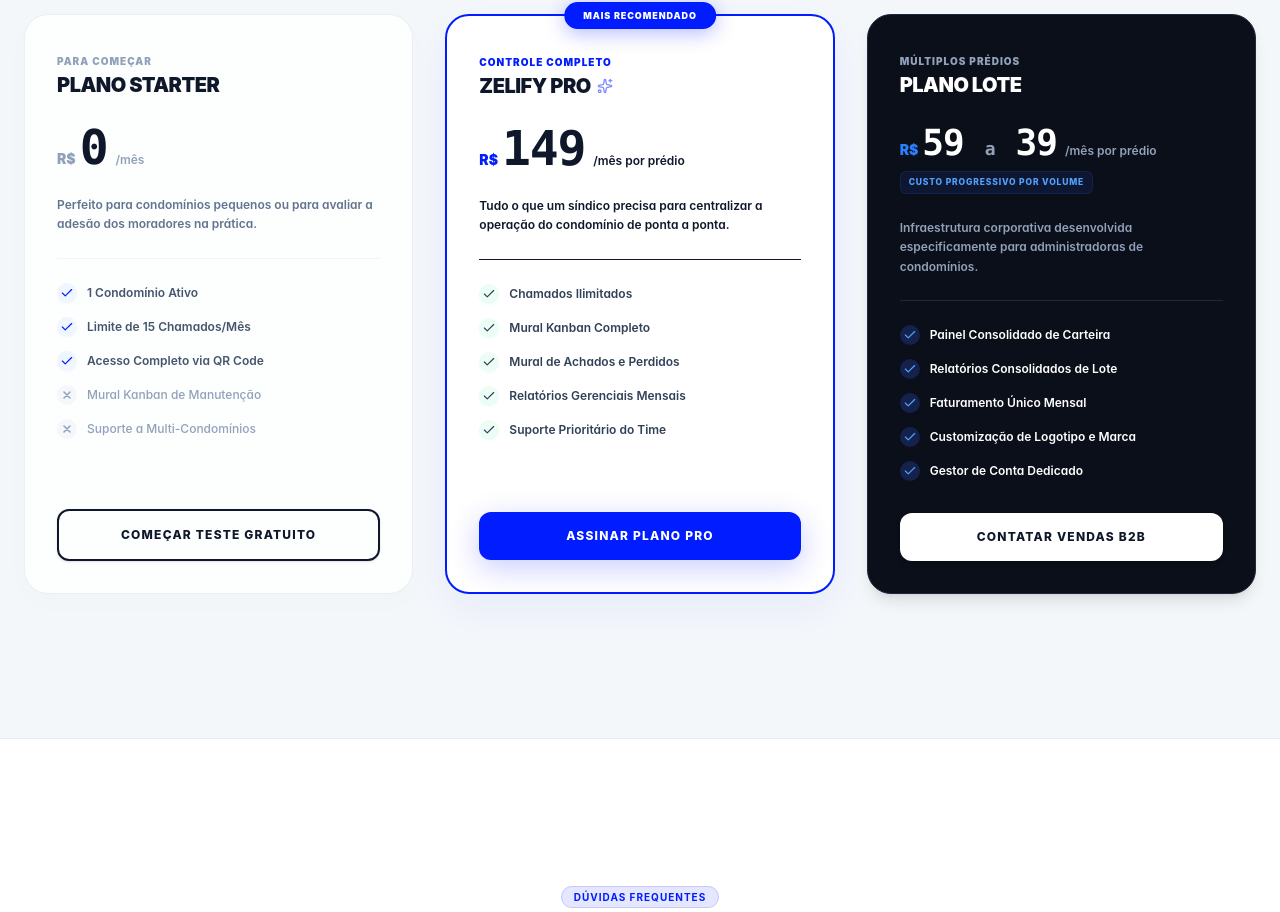
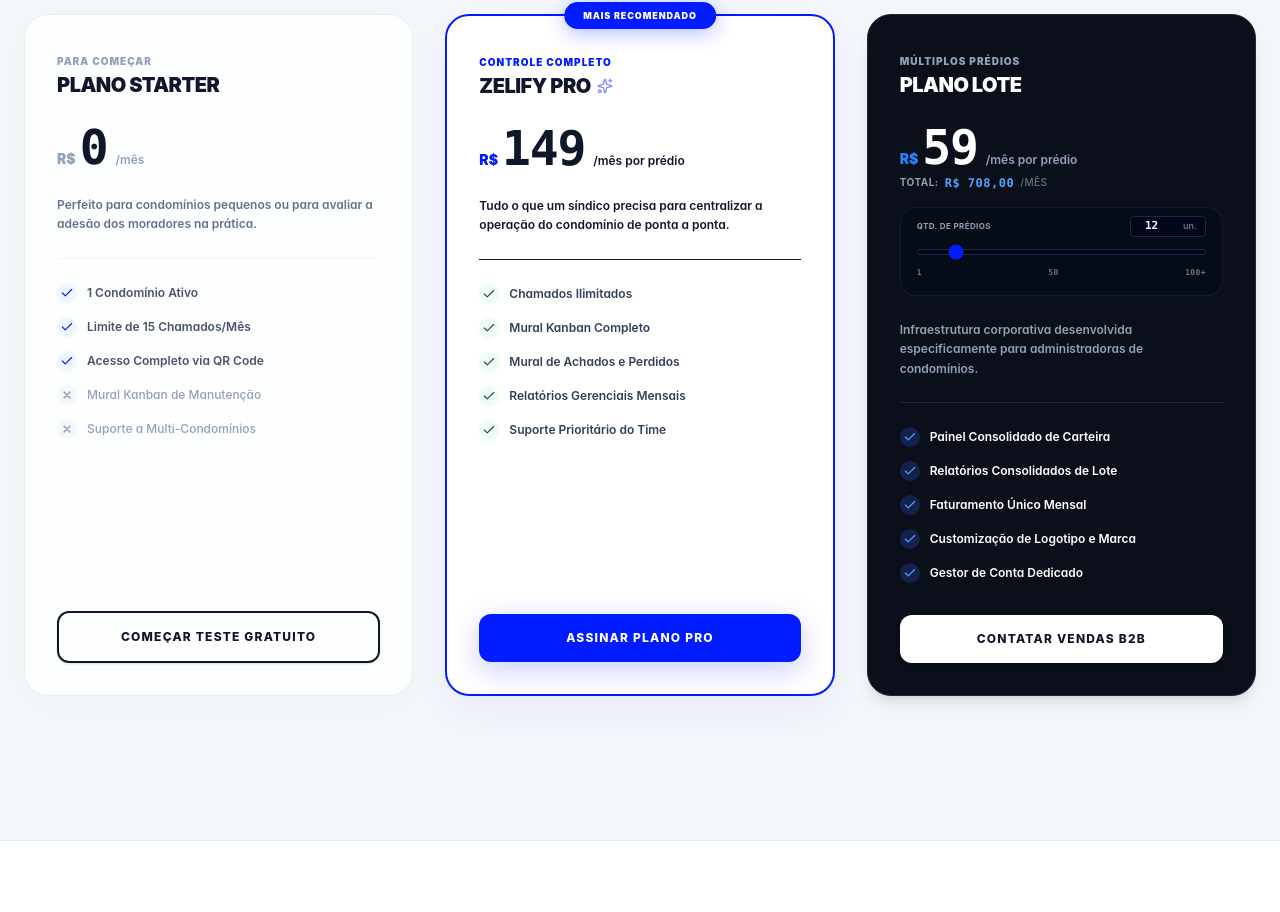
Before and after one commit to Leonardo-Tobias/Zelify-LP, a React (Vite) app: page / in a window 1280 px wide. Shown: the part 4660-5572 px from the top of the page. Built offline with nearby package versions, Linux system fonts and the light colour scheme.

Commit message:
feat: adiciona calculadora interativa no card do plano lote

```diff
--- a/src/App.tsx
+++ b/src/App.tsx
@@ -29,6 +29,16 @@ export default function App() {
   }, []);
 
   const [faqOpen, setFaqOpen] = useState<Record<number, boolean>>({});
+  const [condoCount, setCondoCount] = useState(12);
+
+  // Plano Lote calculations
+  let pricePerCondo = 59;
+  if (condoCount >= 16 && condoCount <= 50) {
+    pricePerCondo = 49;
+  } else if (condoCount > 50) {
+    pricePerCondo = 39;
+  }
+  const totalPrice = condoCount * pricePerCondo;
   const [b2bModalOpen, setB2bModalOpen] = useState(false);
   const [b2bSubmitted, setB2bSubmitted] = useState(false);
   const [b2bName, setB2bName] = useState('');
@@ -1037,15 +1047,60 @@ export default function App() {
                   <h3 className="text-xl font-black uppercase tracking-tight text-white">Plano Lote</h3>
                 </div>
 
-                <div className="flex flex-col space-y-2">
-                  <div className="flex items-baseline space-x-1">
-                    <span className="text-sm font-black text-blue-500 align-super">R$</span>
-                    <span className="text-4xl font-black text-white tracking-tight font-mono">59 <span className="text-lg font-bold text-slate-400">a</span> 39</span>
-                    <span className="text-slate-400 text-xs font-semibold ml-1">/mês por prédio</span>
+                <div className="flex flex-col space-y-4">
+                  <div className="space-y-1">
+                    <div className="flex items-baseline space-x-1">
+                      <span className="text-sm font-black text-blue-500 align-super">R$</span>
+                      <span className="text-5xl font-black text-white tracking-tight font-mono">{pricePerCondo}</span>
+                      <span className="text-slate-400 text-xs font-semibold ml-1">/mês por prédio</span>
+                    </div>
+
+                    <div className="text-[10px] text-slate-400 font-bold uppercase tracking-wider flex items-center space-x-1.5">
+                      <span>Total:</span>
+                      <span className="text-blue-400 font-black text-xs font-mono">R$ {totalPrice.toLocaleString('pt-BR')},00</span>
+                      <span className="text-slate-500 font-medium">/mês</span>
+                    </div>
                   </div>
-                  <span className="inline-flex text-[8.5px] text-blue-400 font-extrabold uppercase tracking-widest bg-blue-950/40 border border-blue-900/30 px-2 py-1 rounded-md self-start">
-                    Custo progressivo por volume
-                  </span>
+
+                  {/* Campo de entrada interativo */}
+                  <div className="space-y-3 pt-2 bg-slate-950/40 border border-slate-800/60 p-4 rounded-2xl">
+                    <div className="flex items-center justify-between text-xs font-bold text-slate-350">
+                      <label htmlFor="condo-qty" className="uppercase tracking-wider text-[8px] text-slate-400">Qtd. de Prédios</label>
+                      <div className="flex items-center space-x-1 bg-slate-950 border border-slate-800 rounded px-2 py-0.5">
+                        <input
+                          type="number"
+                          id="condo-qty"
+                          min={1}
+                          max={500}
+                          value={condoCount}
+                          onChange={(e) => {
+                            const val = parseInt(e.target.value);
+                            setCondoCount(isNaN(val) ? 1 : Math.max(1, Math.min(500, val)));
+                          }}
+                          className="w-10 bg-transparent text-white text-center font-mono font-bold focus:outline-none text-[11px]"
+                        />
+                        <span className="text-[9px] text-slate-500 font-semibold">un.</span>
+                      </div>
+                    </div>
+
+                    <div className="relative flex items-center">
+                      <input
+                        type="range"
+                        id="condo-range"
+                        min={1}
+                        max={100}
+                        value={condoCount > 100 ? 100 : condoCount}
+                        onChange={(e) => setCondoCount(parseInt(e.target.value))}
+                        className="w-full h-1.5 bg-slate-950 rounded-lg appearance-none cursor-pointer accent-[#001CFF] border border-slate-800 focus:outline-none"
+                      />
+                    </div>
+
+                    <div className="flex justify-between text-[8px] text-slate-500 font-bold uppercase tracking-wider font-mono">
+                      <span>1</span>
+                      <span>50</span>
+                      <span>100+</span>
+                    </div>
+                  </div>
                 </div>
 
                 <p className="text-slate-400 text-xs font-semibold leading-relaxed">
```
